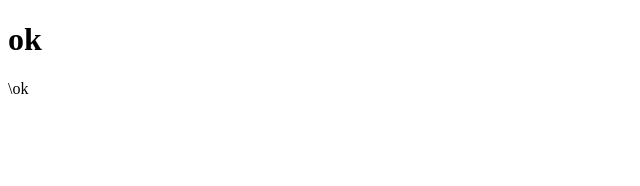
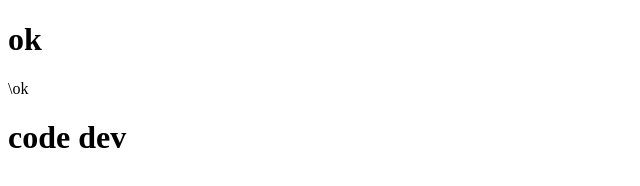
Before and after one commit to Duong-Ngoc-Dao/test-da1, a plain HTML site: page index.html in a window 1280 px wide. Shown: the whole page, without its empty margins (0-640 px from the left). Drawn offline with Linux system fonts and the light colour scheme.

Commit message:
dev commit

```diff
--- a/index.html
+++ b/index.html
@@ -9,5 +9,6 @@
 <body>
     <h1>ok</h1>
     <div>\ok</div>
+    <h1>code dev</h1>
 </body>
 </html>
```
